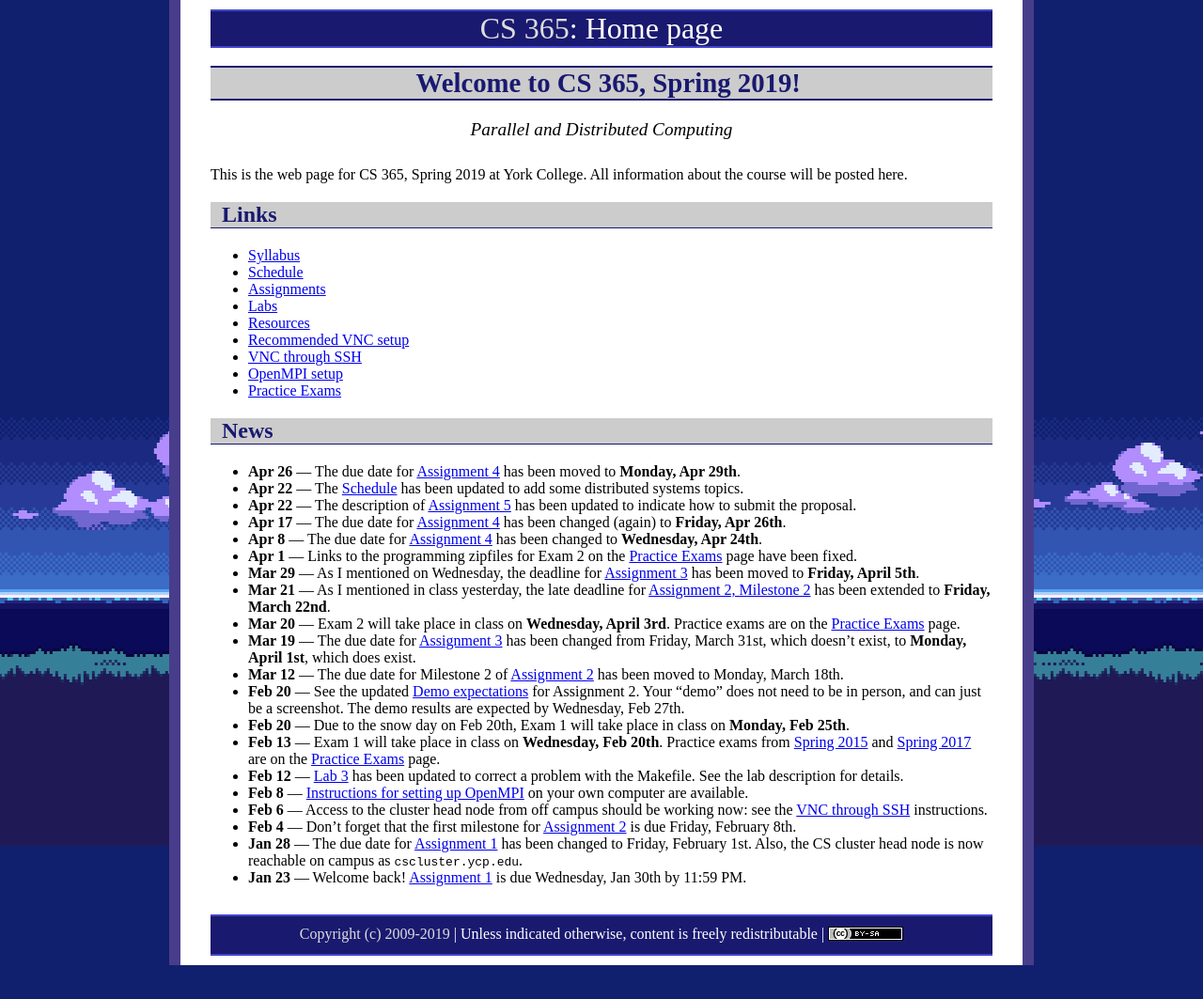
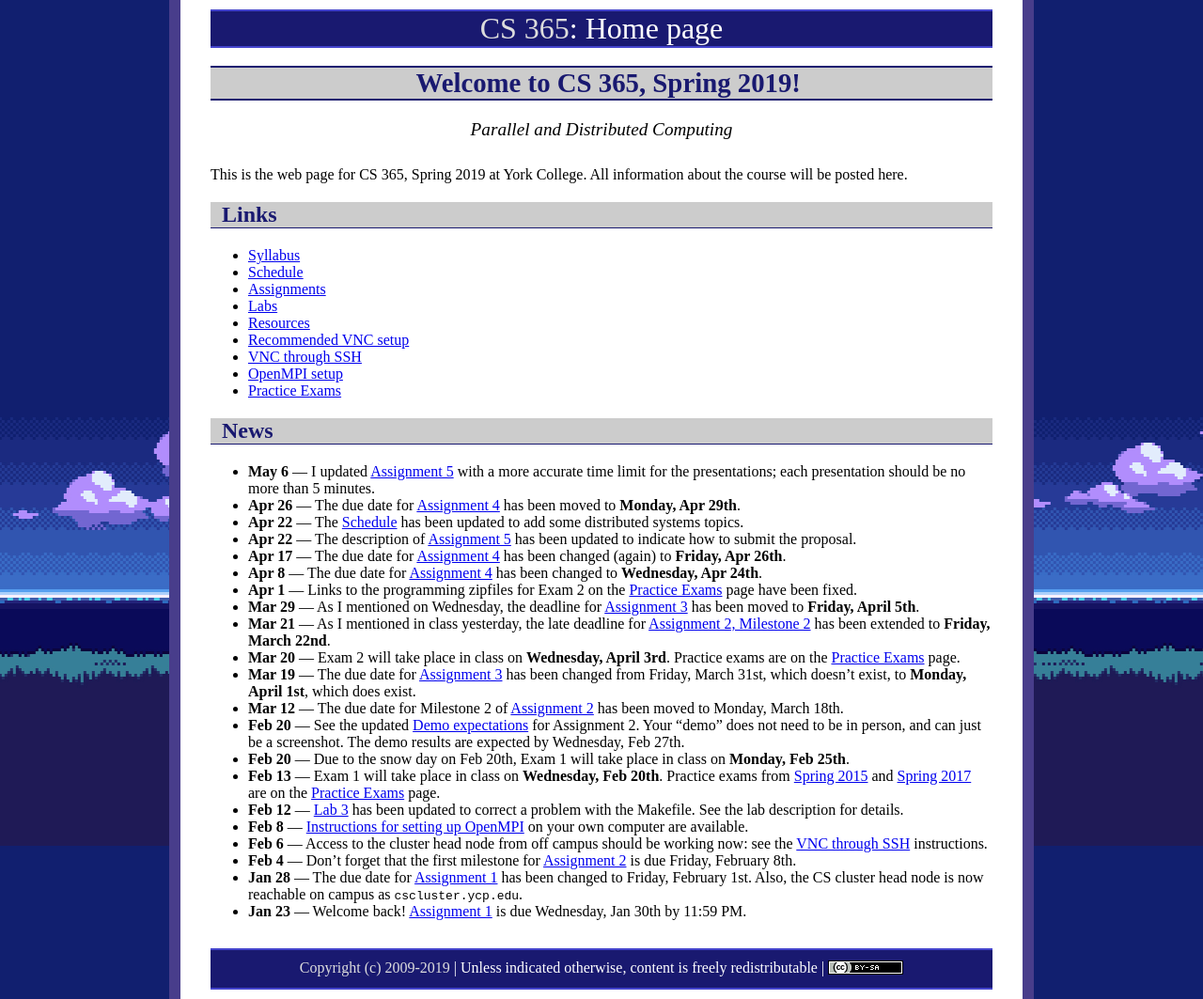
Before and after one commit to ycpcs/cs365-spring2019, a Jekyll site: the page built from index.md, in a window 1280 px wide. Shown: the whole page at 94% size. Built offline with Jekyll 4.4.1, drawn with Linux system fonts in a browser that asks for light colours; before the commit the page ends 1027 px from its top, so only the background shows below that.

Commit message:
more accurate time limit for a5 presentations

```diff
--- a/index.md
+++ b/index.md
@@ -23,6 +23,7 @@ This is the web page for CS 365, Spring 2019 at York College.  All information a
 
 ## News
 
+* **May 6** &mdash; I updated [Assignment 5](assign/assign05.html) with a more accurate time limit for the presentations; each presentation should be no more than 5 minutes.
 * **Apr 26** &mdash; The due date for [Assignment 4](assign/assign04.html) has been moved to **Monday, Apr 29th**.
 * **Apr 22** &mdash; The [Schedule](schedule.html) has been updated to add some distributed systems topics.
 * **Apr 22** &mdash; The description of [Assignment 5](assign/assign05.html) has been updated to indicate how to submit the proposal.
```
Also changed, not shown: assign/assign05.md (+1 -1 lines).
